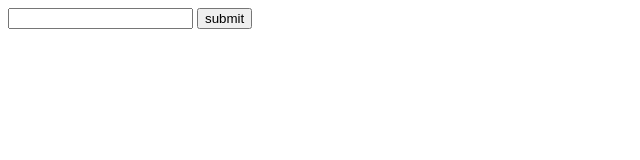
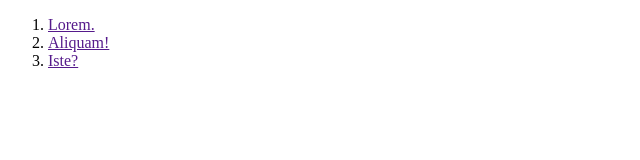
Before and after one commit to ergu6/deneme, a plain HTML site: page loginform.html in a window 1280 px wide. Shown: the whole page, without its empty margins (0-640 px from the left). Drawn offline with Linux system fonts and the light colour scheme.

Commit message:
link yapısı eklendi

```diff
--- a/loginform.html
+++ b/loginform.html
@@ -7,9 +7,10 @@
     <title>Document</title>
 </head>
 <body>
-    <form action="">
-        <input type="text">
-        <button>submit</button>
-    </form>
+    <ol>
+        <li><a href="">Lorem.</a></li>
+        <li><a href="">Aliquam!</a></li>
+        <li><a href="">Iste?</a></li>
+    </ol>
 </body>
 </html>
```
